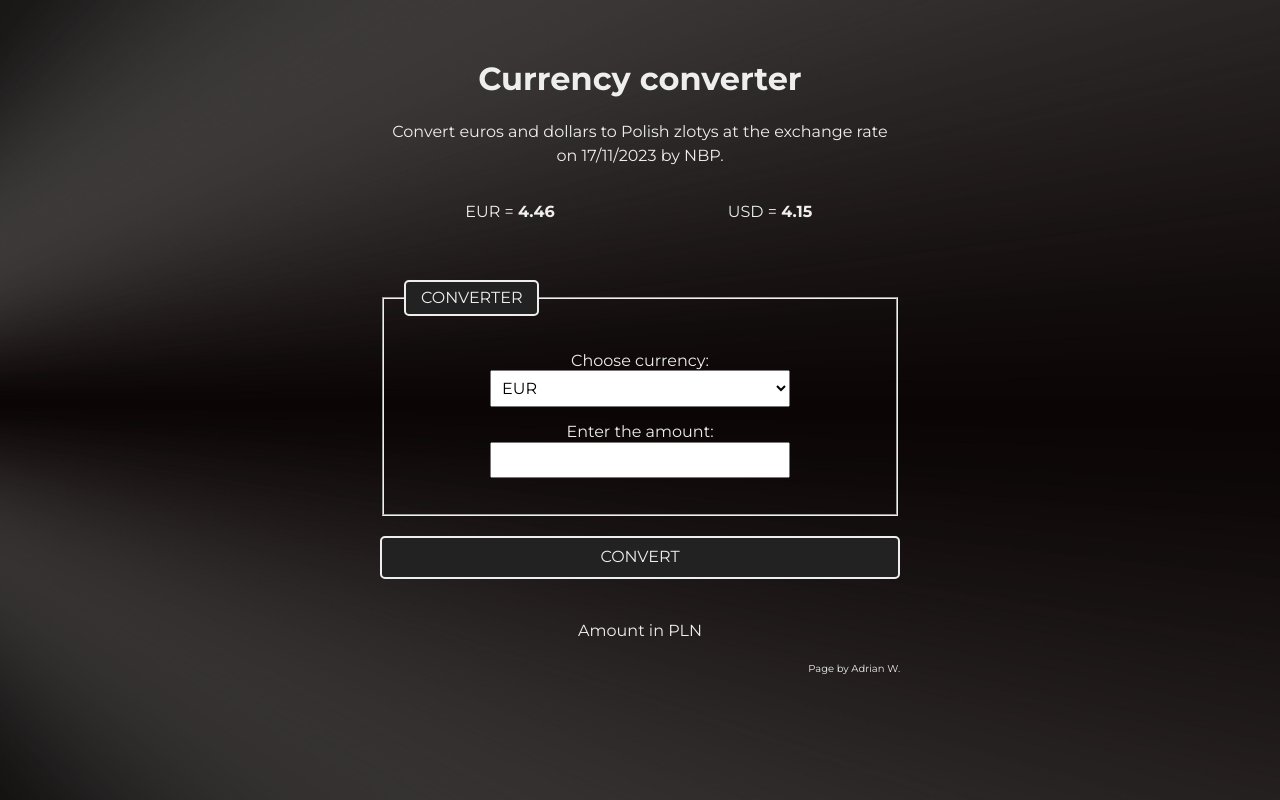
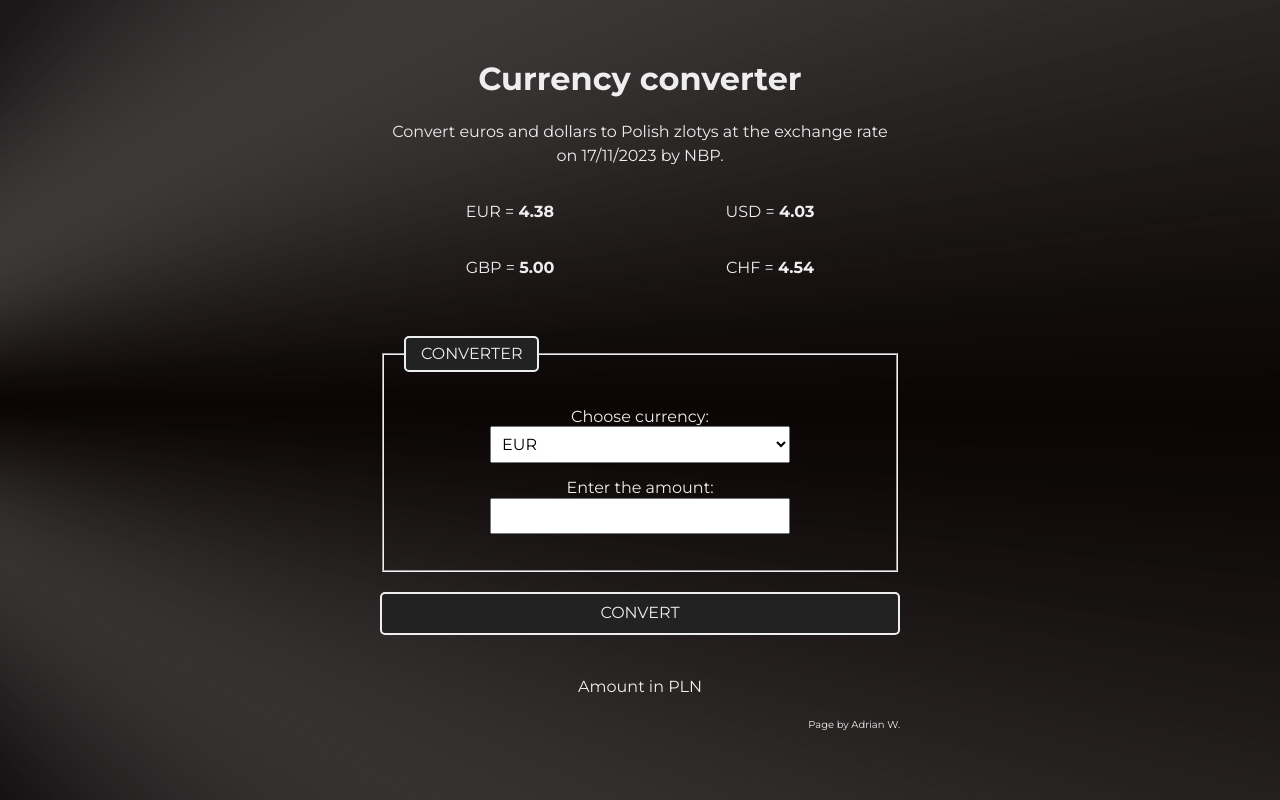
Before and after one commit to Adrode/currency-converter-react, a React (Create React App) app: page / in a window 1280 px wide. Built offline with nearby package versions, Linux system fonts and the light colour scheme.

Commit message:
added another currencies to the table

```diff
--- a/src/App.js
+++ b/src/App.js
@@ -44,6 +44,14 @@ function App() {
           text={currencies[1].name}
           value={currencies[1].rate}
         />
+        <Paragraph
+          text={currencies[2].name}
+          value={currencies[2].rate}
+        />
+        <Paragraph
+          text={currencies[3].name}
+          value={currencies[3].rate}
+        />
       </div>
       <Form
         currency={currency}
--- a/src/currencies.js
+++ b/src/currencies.js
@@ -1,10 +1,18 @@
 export const currencies = [
     {
         name: "EUR",
-        rate: 4.46,
+        rate: 4.3767,
     },
     {
         name: "USD",
-        rate: 4.15,
+        rate: 4.0327,
+    },
+    {
+        name: "GBP",
+        rate: 5.0048,
+    },
+    {
+        name: "CHF",
+        rate: 4.5427,
     },
 ];
```
